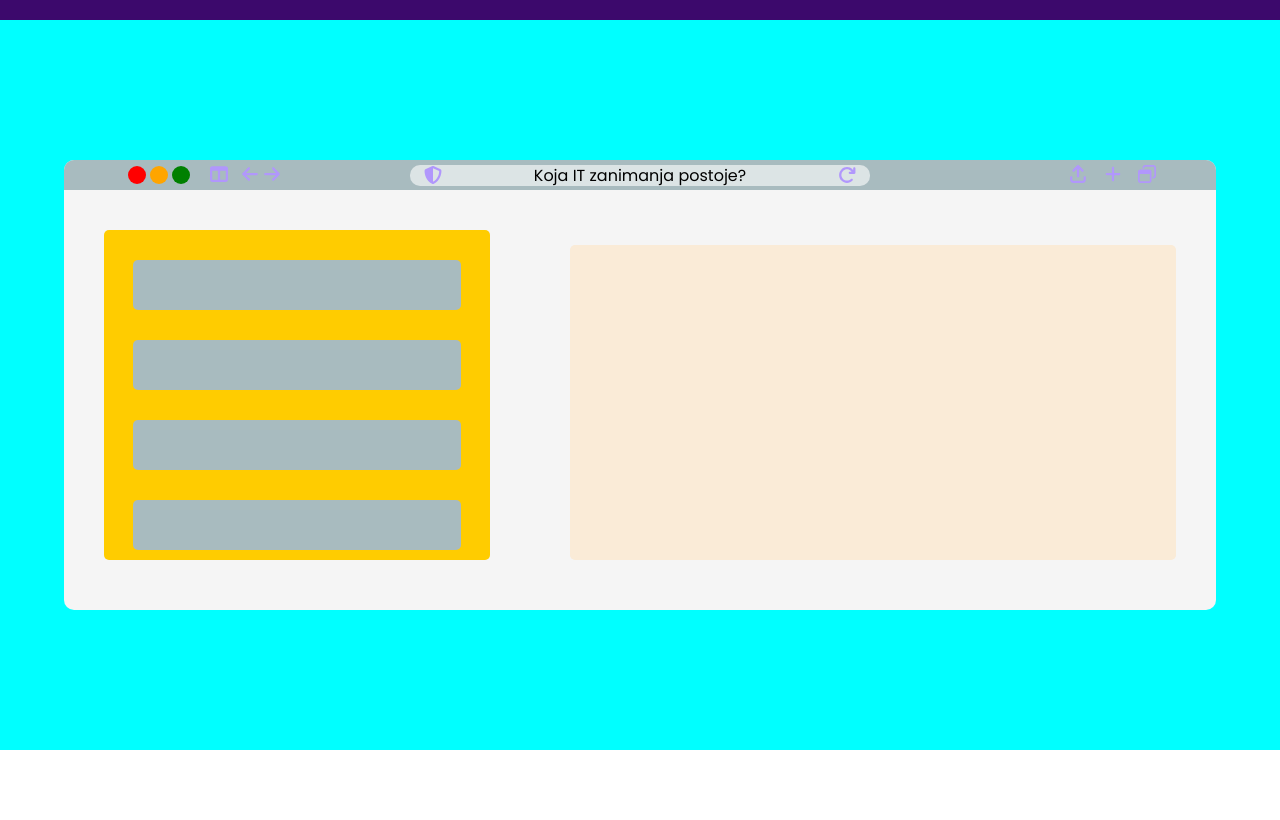
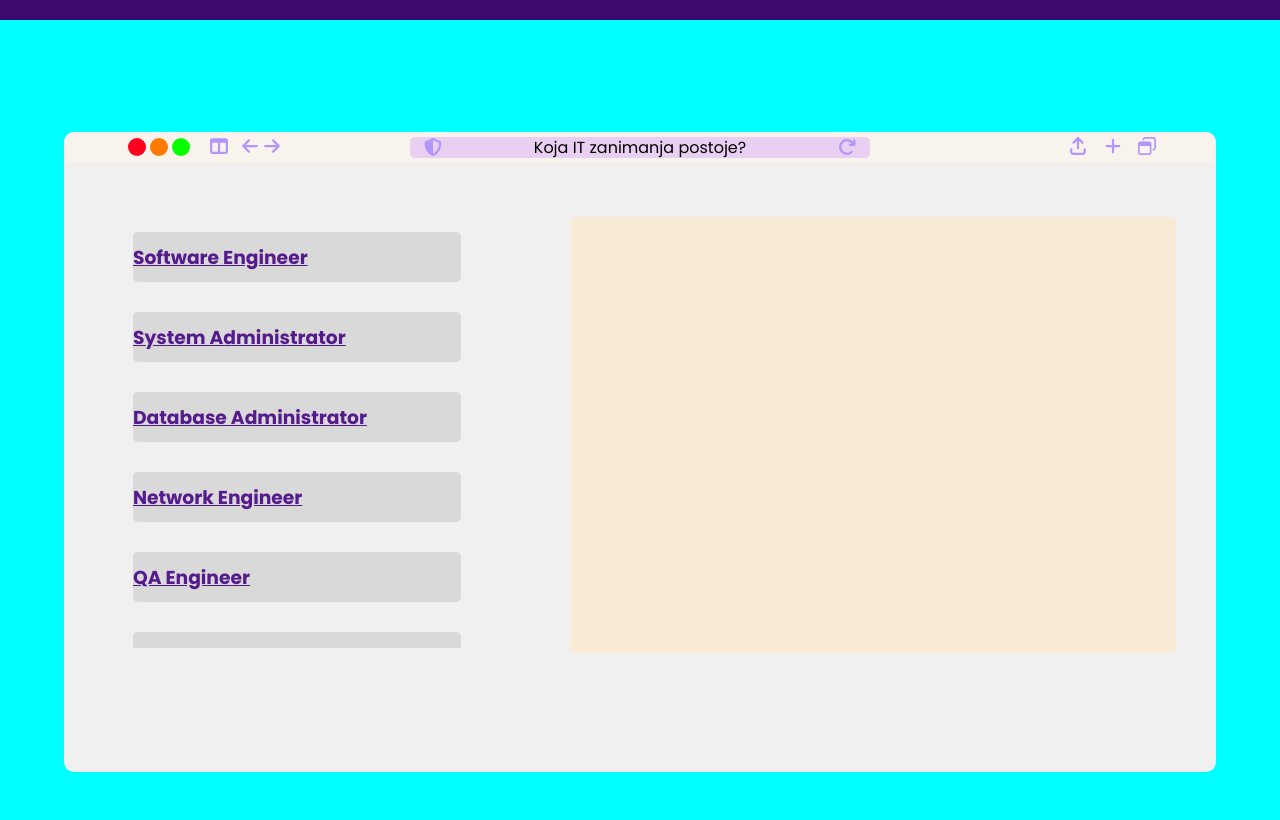
Before and after one commit to DaKa27/Invenit_praksa, a plain HTML site: page index.html in a window 1280 px wide. Shown: the part 1580-2400 px from the top of the page. Before the commit the page ends 2330 px from the top, so only its background shows below. Drawn offline with Linux system fonts and the light colour scheme.

Commit message:
experiment

```diff
--- a/index.html
+++ b/index.html
@@ -138,18 +138,62 @@
                     <div class="content-and-see-content">
                         <div class="content">
                             <div class="content-cards">
-                                <div class="content-card"><a href=""></a></div>
-                                <div class="content-card"><a href=""></a></div>
-                                <div class="content-card"><a href=""></a></div>
-                                <div class="content-card"><a href=""></a></div>
-                                <div class="content-card"><a href=""></a></div>
-                                <div class="content-card"><a href=""></a></div>
-                                <div class="content-card"><a href=""></a></div>
-                                <div class="content-card"><a href=""></a></div>
-                                <div class="content-card"><a href=""></a></div>
-                                <div class="content-card"><a href=""></a></div>
-                                <div class="content-card"><a href=""></a></div>
-                                <div class="content-card"><a href=""></a></div>
+                                <div class="content-card">
+                                    <a href="">
+                                        <h3>Software Engineer</h3>
+                                    </a>
+                                </div>
+                                <div class="content-card">
+                                    <a href="">
+                                        <h3>System Administrator</h3>
+                                    </a>
+                                </div>
+                                <div class="content-card">
+                                    <a href="">
+                                        <h3>Database Administrator</h3>
+                                    </a>
+                                </div>
+                                <div class="content-card">
+                                    <a href="">
+                                        <h3>Network Engineer</h3>
+                                    </a>
+                                </div>
+                                <div class="content-card">
+                                    <a href="">
+                                        <h3>QA Engineer</h3>
+                                    </a>
+                                </div>
+                                <div class="content-card">
+                                    <a href="">
+                                        <h3>Information Security Engineer</h3>
+                                    </a>
+                                </div>
+                                <div class="content-card">
+                                    <a href="">
+                                        <h3>Data Analyst</h3>
+                                    </a>
+                                </div>
+                                <div class="content-card">
+                                    <a href="">
+                                        <h3>AI Engineer</h3>
+                                    </a>
+                                </div>
+                                <div class="content-card">
+                                    <a href="">
+                                        <h3>Web developer</h3>
+                                    </a>
+                                </div>
+                                <div class="content-card">
+                                    <a href="">
+                                        <h3>Cloud Solutions Architect</h3>
+                                    </a>
+                                </div>
+                                <div class="content-card">
+                                    <a href="">
+                                        <h3>UX/UI Designer</h3>
+                                    </a>
+                                </div>
+
                             </div>
                         </div>
                         <div class="see-content"></div>
--- a/styles.css
+++ b/styles.css
@@ -358,16 +358,18 @@ html{
   display: flex;
   align-items: center;
   justify-content: center;
-  height: calc(100vh - 70px);
-  width: 100%;
+  height: 100vh;
+  width: 100vw;
   background-color: aqua;
  }
 
  .window{
   display: flex;
   flex-direction: column;
-  background-color: whitesmoke;
-  height: 450px;
+  background-color: #F0F0F0;
+  overflow: hidden;
+  margin-top: 5%;
+  height: 80%; /*450px*/
   width: 90%;
   border-radius: 10px;
  }
@@ -378,7 +380,7 @@ html{
   justify-content: space-around;
   height: 30px;
   width: 100%;
-  background-color: #a8bbbf;
+  background-color: #F9F3ED;
   border-radius: 10px 10px 0px 0px;
 }
 
@@ -406,8 +408,8 @@ html{
   align-items: center;
   width: 40%;
   height: 70%;
-  background: rgba(255, 255, 255, 0.6);
-  border-radius: 10px;
+  background: #c57efc4f;
+  border-radius: 5px;
 }
 
 .bar-center img{
@@ -449,16 +451,16 @@ html{
 .action-btn{
   height: 18px;
   width: 18px;
-  background-color: red;
+  background-color: #FF001F;
   border-radius: 100%;
 }
 
 #btn2{
-  background-color: orange;
+  background-color: #FF7A00;
 }
 
 #btn3{
-  background-color: green;
+  background-color: #05FF00;
 }
 
 .bar-nav-btns{
@@ -484,8 +486,8 @@ html{
 
 .content{
  width: 35%;
- height: 330px;
- background-color: #FFCC00;
+ height: 45%;
+ background-color: #F0F0F0;
  margin: 40px;
  overflow: hidden;
  overflow-y: scroll;
@@ -496,7 +498,7 @@ html{
 
 .see-content{
   width: 55%;
- height: 315px;
+ height: 44%;
  background-color:antiquewhite;
  margin: 40px;
  margin-top: 55px;
@@ -514,9 +516,12 @@ html{
 }
 
 .content-card{
+  display: flex;
+  align-items: center;
+  justify-content: flex-end;
   height: 50px;
   width: 85%;
-  background-color: #a8bbbf;
+  background-color: #d9d9d9;
   border-radius: 5px;
 }
 
```
Also changed, not shown: script.js (added).
